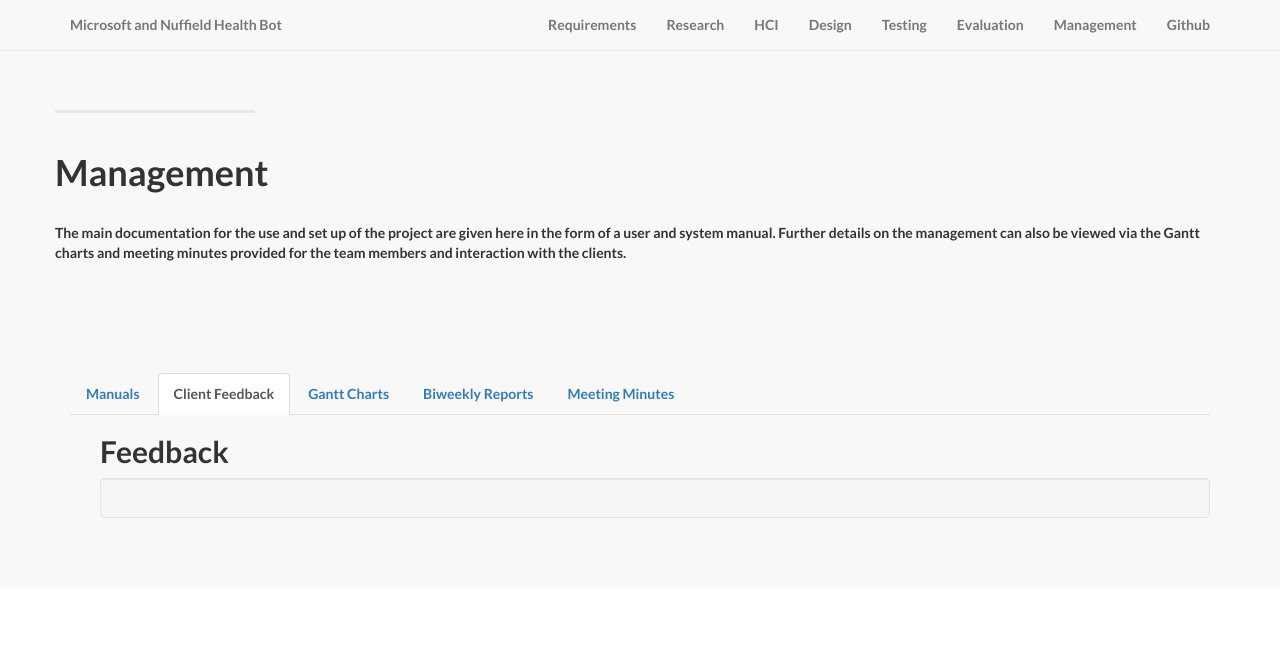
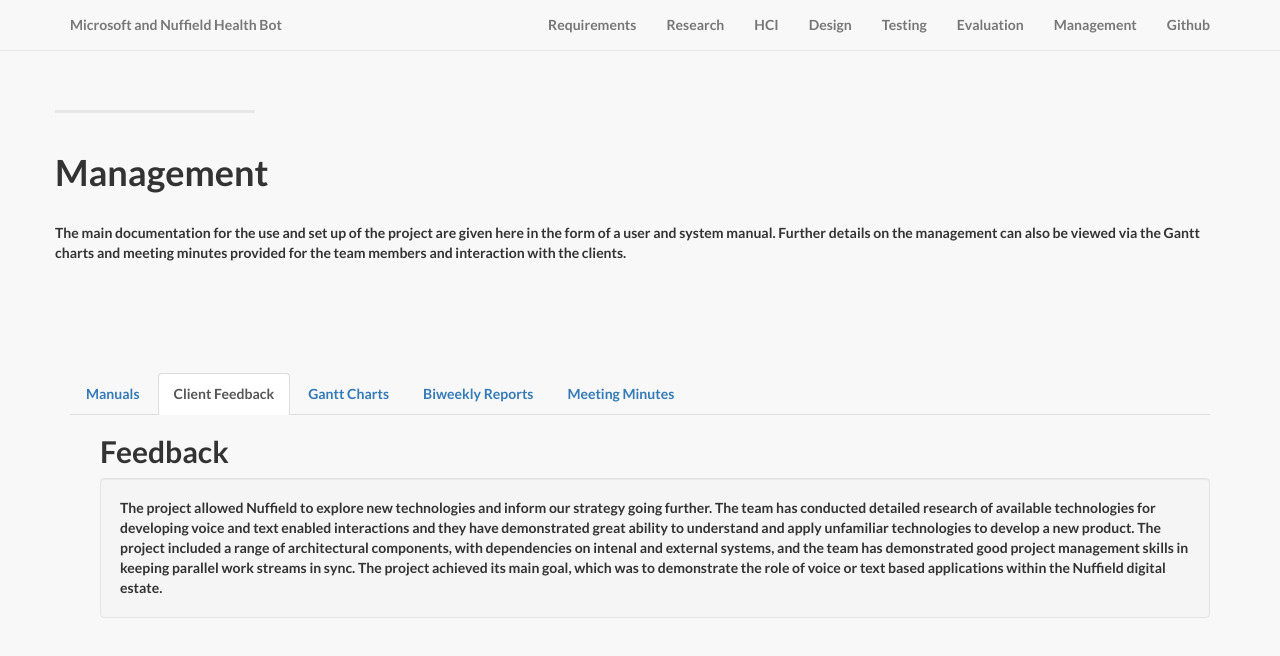
Before and after one commit to matinehAkhlaghinia/sysEngWebsite, a website: page management.html in a window 1280 px wide. Both pictures are taken after a click on the tab "Client Feedback". Drawn offline with nearby package versions, Linux system fonts and the light colour scheme; files that its build step writes are made by us from their sources.

Commit message:
client feedback added

```diff
--- a/management.html
+++ b/management.html
@@ -146,7 +146,9 @@
 
                 <div role="tabpanel" class="tab-pane" id="client">
                     <h2>Feedback</h2>
-                    <div class="well"></div>
+                    <div class="well">
+                        The project allowed Nuffield to explore new technologies and inform our strategy going further. The team has conducted detailed research of available technologies for developing voice and text enabled interactions and they have demonstrated great ability to understand and apply unfamiliar technologies to develop a new product. The project included a range of architectural components, with dependencies on intenal and external systems, and the team has demonstrated good project management skills in keeping parallel work streams in sync. The project achieved its main goal, which was to demonstrate the role of voice or text based applications within the Nuffield digital estate.
+                    </div>
                 </div>
 
 
```
